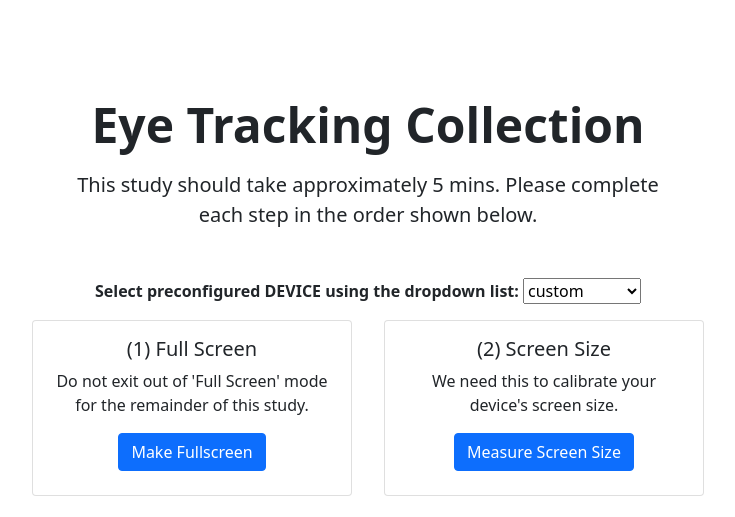
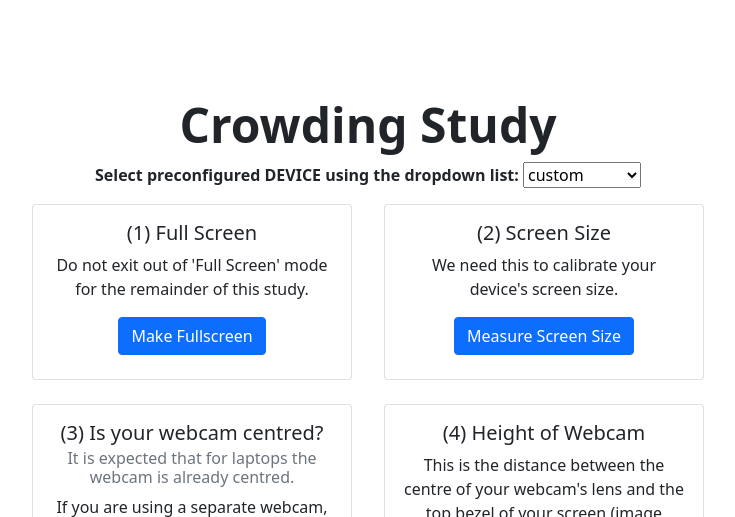
Before and after one commit to atao897/atao897.github.io, a plain HTML site: page index_criticalSpacing.html in a window 1280 px wide. Shown: the top 517 px of the page, without its empty margins (272-1007 px from the left). Drawn offline with nearby package versions, Linux system fonts and the light colour scheme.

Commit message:
Update index_criticalSpacing.html

```diff
--- a/index_criticalSpacing.html
+++ b/index_criticalSpacing.html
@@ -32,9 +32,9 @@
 <body id="body">
   <script src="https://cdn.jsdelivr.net/npm/bootstrap@5.1.3/dist/js/bootstrap.bundle.min.js" integrity="sha384-ka7Sk0Gln4gmtz2MlQnikT1wXgYsOg+OMhuP+IlRH9sENBO0LRn5q+8nbTov4+1p" crossorigin="anonymous"></script>
   <div class="px-4 py-5 my-5 text-center" id="hero" style="display: block;">
-    <h1 class="display-5 fw-bold" id="title">Eye Tracking Collection</h1>
+    <h1 class="display-5 fw-bold" id="title">Crowding Study</h1>
     <div class="col-lg-6 mx-auto">
-      <p class="lead mt-3 mb-5">This study should take approximately 5 mins. Please complete each step in the order shown below.</p>
+<!--       <p class="lead mt-3 mb-5">This study should take approximately 5 mins. Please complete each step in the order shown below.</p> -->
 
       <form>
         <b>Select preconfigured DEVICE using the dropdown list:</b>
```
